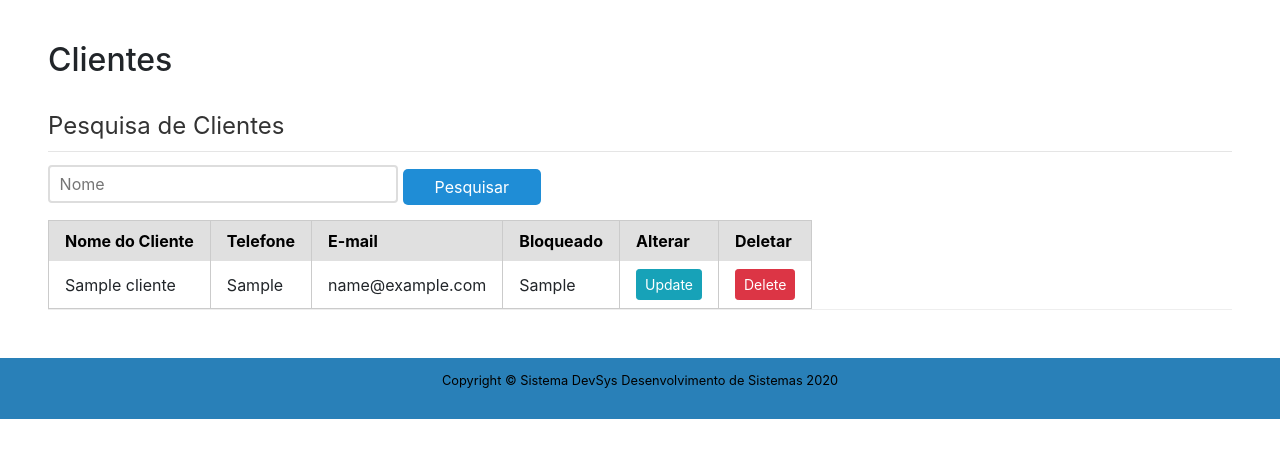
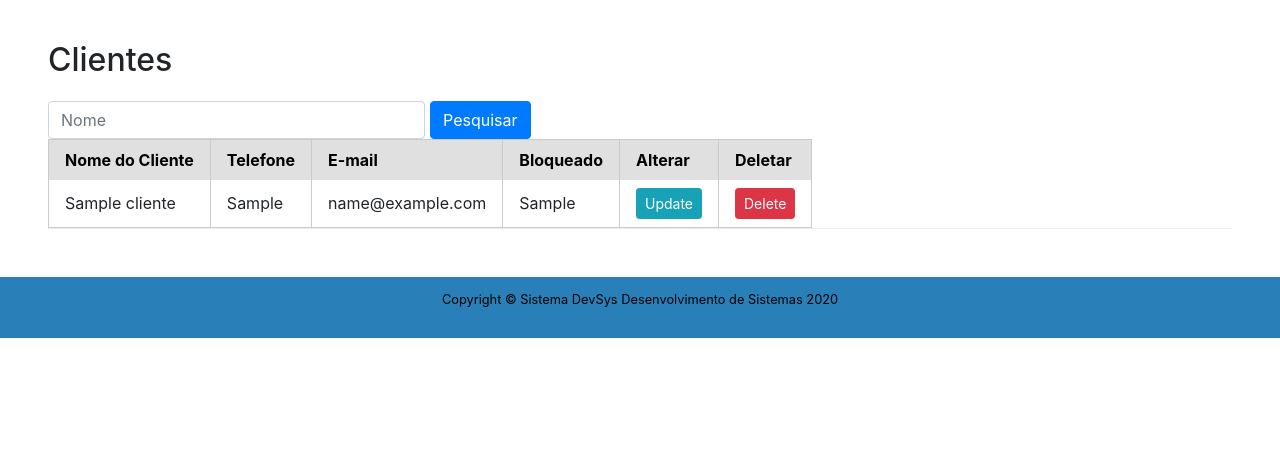
Before and after one commit to CesarAugusto88/sistemadevsys, a Django app: page /devsys/clientes/lista/ in a window 1280 px wide. Shown: the part 63-521 px from the top of the page. Run offline with Django 3.2, Linux system fonts and the light colour scheme; a user stored in the database is signed in; tables that the repository leaves empty hold one stand-in row (values such as "Sample post"); some libraries are stand-ins or nearby versions.

Commit message:
Modificado templates de clientes

```diff
--- a/core/templates/cliente.html
+++ b/core/templates/cliente.html
@@ -5,11 +5,6 @@
 <div class="pure-g-r content-ribbon">
     <div class="pure-u-1">
 
-        <!--<div style="position: fixed; right: 0; top: 4em; width: 8em;">
-            <a href="{% url 'logout_user' %}">
-                <button>Logout</button>
-            <a>
-        </div>-->
         <div class="content-ribbon" style="margin: 0 -2em 0 -2em;">
         <h2>Cliente</h2>
 
--- a/core/templates/clientes_list_fun.html
+++ b/core/templates/clientes_list_fun.html
@@ -3,12 +3,12 @@
 {% block content %}
 <div class="content-ribbon">
   <h1>Clientes</h1>
-  <form action="" class="pure-form">
-    <fieldset>
-        <legend>Pesquisa de Clientes</legend>
-        <input type="text" size="30" id="pesquisa" name="pesquisa" placeholder="Nome"/>
-        <button type="submit" class="pure-button pure-button-primary">Pesquisar</button>
-    </fieldset>
+  <form  action="" class="form-inline">
+    <div class="form-group">
+      <label for="pesquisa" class="sr-only">pesquisa</label>
+      <input type="text" class="form-control" size="30" id="pesquisa" name="pesquisa" placeholder="Nome">
+    </div>
+    <button type="submit" class="btn btn-primary" style="margin-left: 5px;">Pesquisar</button>
   </form>
   <div class="pure-u-1">
     <table class="pure-table pure-table-bordered">
```
